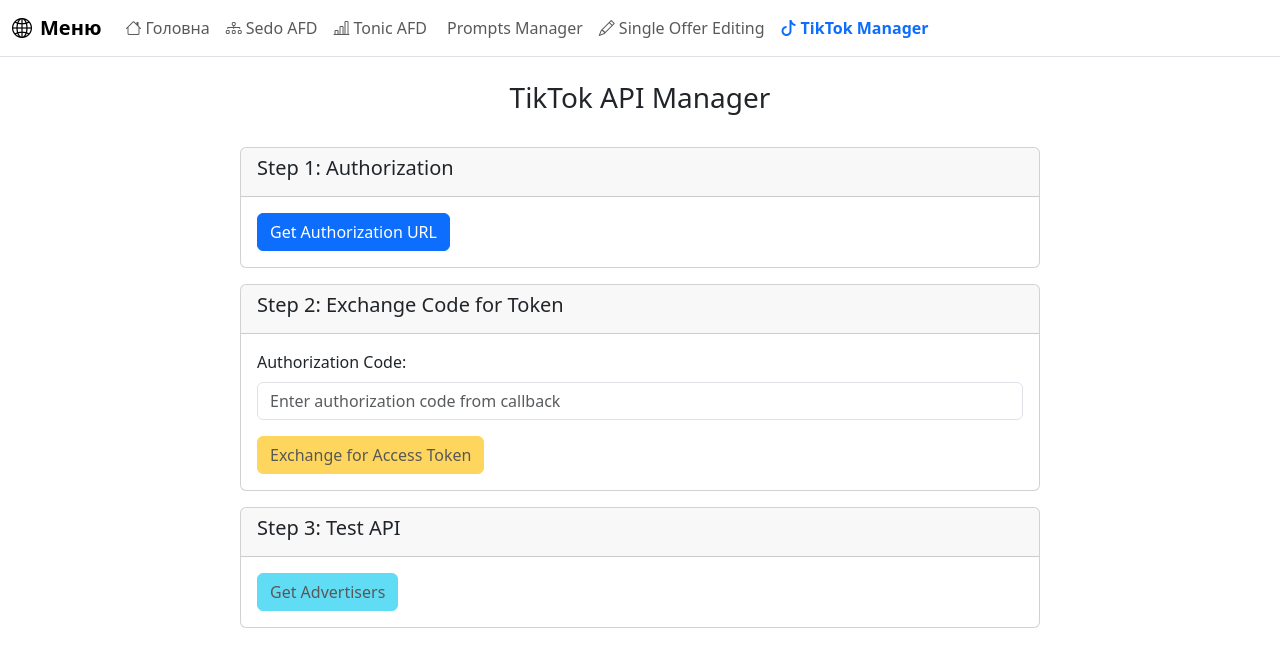
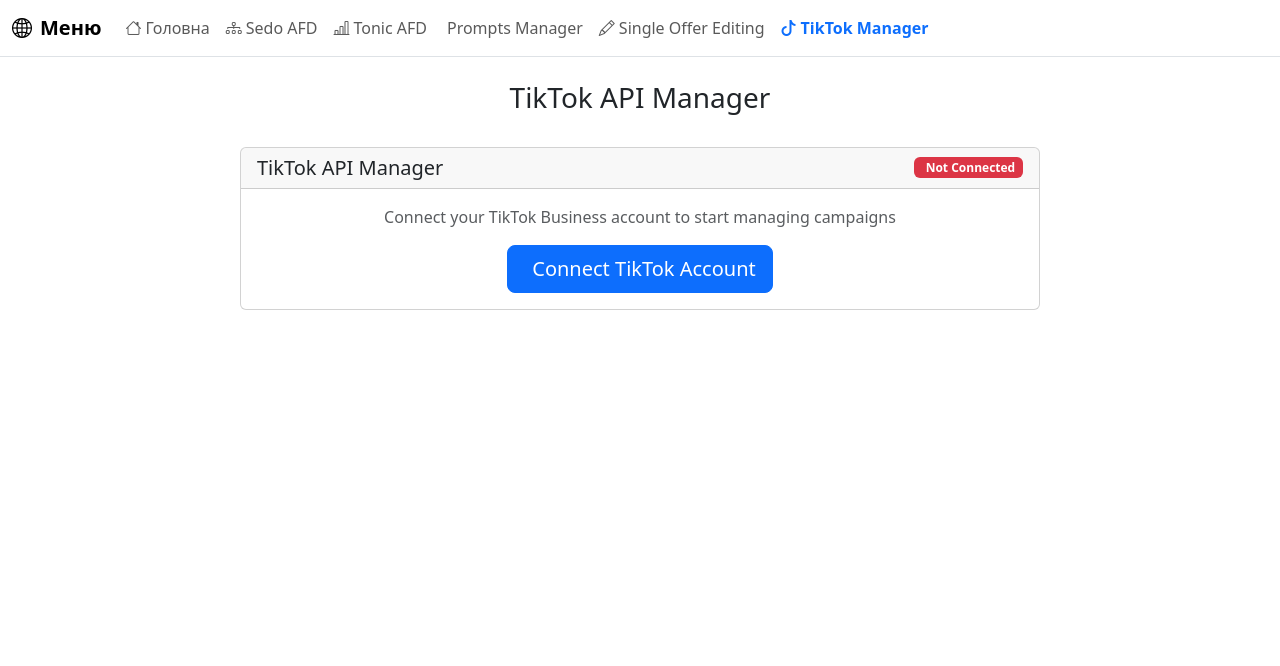
Before and after one commit to GoldenSpade/buy-domains-add-compaigns, a Vue app: page /tiktok-manager in a window 1280 px wide. Shown: the top 666 px of the page. Built offline with nearby package versions, Linux system fonts and the light colour scheme.

Commit message:
TikTok Auth

```diff
--- a/src/components/TikTokManager/TikTokManager.vue
+++ b/src/components/TikTokManager/TikTokManager.vue
@@ -2,135 +2,90 @@
   <div class="container">
     <div class="row">
       <div class="col-12">
-        <!-- Шаг 1: Получение Authorization URL -->
+
+        <!-- Упрощенная панель авторизации -->
         <div class="card mb-3">
-          <div class="card-header">
-            <h5>Step 1: Authorization</h5>
+          <div class="card-header d-flex justify-content-between align-items-center">
+            <h5 class="mb-0">TikTok API Manager</h5>
+            <span v-if="store.isAuthenticated" class="badge bg-success">
+              <i class="fas fa-check me-1"></i>Connected
+            </span>
+            <span v-else class="badge bg-danger">
+              <i class="fas fa-exclamation-triangle me-1"></i>Not Connected
+            </span>
           </div>
           <div class="card-body">
-            <button @click="getAuthUrl" class="btn btn-primary me-2" :disabled="loading">
-              Get Authorization URL
-            </button>
-            <div v-if="authUrl" class="mt-3">
-              <p>Authorization URL:</p>
-              <a :href="authUrl" target="_blank" class="btn btn-success">
-                Open TikTok Authorization
-              </a>
+
+            <!-- Если НЕ авторизован - показать кнопку авторизации -->
+            <div v-if="!store.isAuthenticated" class="text-center">
+              <div v-if="store.loading" class="mb-3">
+                <div class="spinner-border spinner-border-sm me-2" role="status"></div>
+                Connecting to TikTok...
+              </div>
+              <div v-else>
+                <p class="text-muted mb-3">Connect your TikTok Business account to start managing campaigns</p>
+                <button @click="authorizeWithTikTok" class="btn btn-primary btn-lg" :disabled="store.loading">
+                  <i class="fab fa-tiktok me-2"></i>Connect TikTok Account
+                </button>
+              </div>
+              <div v-if="store.error" class="alert alert-danger mt-3">
+                {{ store.error }}
+                <button @click="store.clearError" class="btn-close float-end" aria-label="Close"></button>
+              </div>
             </div>
+
+            <!-- Если авторизован - показать управление -->
+            <div v-else>
+              <div class="d-flex justify-content-between align-items-center">
+                <div>
+                  <i class="fas fa-check-circle text-success me-2"></i>
+                  <strong>TikTok account connected successfully</strong>
+                  <div class="small text-muted mt-1">Ready to manage your advertising campaigns</div>
+                </div>
+                <div>
+                  <button @click="store.testApi" class="btn btn-sm btn-outline-info me-2" :disabled="store.loading">
+                    <i class="fas fa-sync-alt me-1"></i>Test Connection
+                  </button>
+                  <button @click="store.resetStore" class="btn btn-sm btn-outline-danger" :disabled="store.loading">
+                    <i class="fas fa-sign-out-alt me-1"></i>Disconnect
+                  </button>
+                </div>
+              </div>
+
+              <!-- Показать данные рекламодателей если есть -->
+              <div v-if="store.advertisers" class="mt-3">
+                <h6>Connected Advertisers:</h6>
+                <div class="bg-light p-3 rounded">
+                  <pre class="mb-0 small">{{ JSON.stringify(store.advertisers, null, 2) }}</pre>
+                </div>
+              </div>
+            </div>
+
           </div>
         </div>
 
-        <!-- Шаг 2: Обмен кода на токен -->
-        <div class="card mb-3">
-          <div class="card-header">
-            <h5>Step 2: Exchange Code for Token</h5>
-          </div>
-          <div class="card-body">
-            <div class="mb-3">
-              <label for="authCode" class="form-label">Authorization Code:</label>
-              <input
-                v-model="authCode"
-                type="text"
-                class="form-control"
-                id="authCode"
-                placeholder="Enter authorization code from callback"
-              />
-            </div>
-            <button @click="exchangeToken" class="btn btn-warning" :disabled="loading || !authCode">
-              Exchange for Access Token
-            </button>
-            <div v-if="accessToken" class="mt-3">
-              <p><strong>Access Token:</strong></p>
-              <div class="alert alert-success">
-                {{ accessToken }}
-              </div>
-            </div>
-          </div>
-        </div>
-
-        <!-- Шаг 3: Тест API -->
-        <div class="card mb-3">
-          <div class="card-header">
-            <h5>Step 3: Test API</h5>
-          </div>
-          <div class="card-body">
-            <button @click="testApi" class="btn btn-info" :disabled="loading || !accessToken">
-              Get Advertisers
-            </button>
-            <div v-if="advertisers" class="mt-3">
-              <p><strong>Advertisers:</strong></p>
-              <pre class="bg-light p-3">{{ JSON.stringify(advertisers, null, 2) }}</pre>
-            </div>
-          </div>
-        </div>
-
-        <!-- Результаты и ошибки -->
-        <div v-if="error" class="alert alert-danger"><strong>Error:</strong> {{ error }}</div>
-
-        <div v-if="loading" class="text-center">
-          <div class="spinner-border" role="status">
-            <span class="visually-hidden">Loading...</span>
-          </div>
-        </div>
       </div>
     </div>
   </div>
 </template>
 
 <script setup>
-import { ref } from 'vue'
-import axios from 'axios'
+import { useTikTokStore } from '@/stores/tiktokStore'
+import { onMounted } from 'vue'
 
-const loading = ref(false)
-const authUrl = ref('')
-const authCode = ref('')
-const accessToken = ref('')
-const advertisers = ref(null)
-const error = ref('')
+const store = useTikTokStore()
 
-const getAuthUrl = async () => {
-  loading.value = true
-  error.value = ''
+// Автоматическая инициализация при загрузке компонента
+onMounted(async () => {
+  await store.initializeAuth()
+})
 
-  try {
-    const response = await axios.get(`${import.meta.env.VITE_API_BASE_URL}/auth-url`)
-    authUrl.value = response.data.authUrl
-  } catch (err) {
-    error.value = err.response?.data?.error || err.message
+// Упрощенная авторизация - одна кнопка
+const authorizeWithTikTok = async () => {
+  await store.getAuthUrl()
+  if (store.authUrl) {
+    // Открываем в новой вкладке для авторизации
+    window.open(store.authUrl, '_blank')
   }
-
-  loading.value = false
-}
-
-const exchangeToken = async () => {
-  loading.value = true
-  error.value = ''
-
-  try {
-    const response = await axios.post(`${import.meta.env.VITE_API_BASE_URL}/exchange-token`, {
-      auth_code: authCode.value,
-    })
-    accessToken.value = response.data.data.data.access_token
-  } catch (err) {
-    error.value = err.response?.data?.error || err.message
-  }
-
-  loading.value = false
-}
-
-const testApi = async () => {
-  loading.value = true
-  error.value = ''
-
-  try {
-    const response = await axios.get(`${import.meta.env.VITE_API_BASE_URL}/advertisers`, {
-      params: { access_token: accessToken.value },
-    })
-    advertisers.value = response.data.data
-  } catch (err) {
-    error.value = err.response?.data?.error || err.message
-  }
-
-  loading.value = false
 }
 </script>
--- /dev/null
+++ b/src/pages/TikTok/PageTikTokCallback.vue
@@ -0,0 +1,86 @@
+<template>
+  <div class="container mt-5">
+    <div class="row justify-content-center">
+      <div class="col-md-6">
+        <div class="card">
+          <div class="card-header text-center">
+            <h5>TikTok Authorization</h5>
+          </div>
+          <div class="card-body text-center">
+
+            <div v-if="loading" class="mb-3">
+              <div class="spinner-border text-primary" role="status">
+                <span class="visually-hidden">Processing...</span>
+              </div>
+              <p class="mt-3">Processing authorization...</p>
+            </div>
+
+            <div v-else-if="success" class="mb-3">
+              <i class="fas fa-check-circle text-success fa-3x mb-3"></i>
+              <h6 class="text-success">Authorization Successful!</h6>
+              <p class="text-muted">Redirecting to TikTok Manager...</p>
+            </div>
+
+            <div v-else-if="error" class="mb-3">
+              <i class="fas fa-exclamation-circle text-danger fa-3x mb-3"></i>
+              <h6 class="text-danger">Authorization Failed</h6>
+              <p class="text-muted">{{ error }}</p>
+              <router-link to="/tiktok-manager" class="btn btn-primary">
+                Try Again
+              </router-link>
+            </div>
+
+          </div>
+        </div>
+      </div>
+    </div>
+  </div>
+</template>
+
+<script setup>
+import { ref, onMounted } from 'vue'
+import { useRoute, useRouter } from 'vue-router'
+import { useTikTokStore } from '@/stores/tiktokStore'
+
+const route = useRoute()
+const router = useRouter()
+const store = useTikTokStore()
+
+const loading = ref(true)
+const success = ref(false)
+const error = ref('')
+
+onMounted(async () => {
+  try {
+    // Извлекаем auth_code из URL параметров
+    const authCode = route.query.auth_code || route.query.code
+
+    if (!authCode) {
+      error.value = 'Authorization code not found in URL parameters'
+      loading.value = false
+      return
+    }
+
+    console.log('Processing TikTok callback with auth_code:', authCode)
+
+    // Обрабатываем авторизацию через store
+    const authSuccess = await store.handleAuthCallback(authCode)
+
+    if (authSuccess) {
+      success.value = true
+      // Перенаправляем на страницу TikTok Manager через 2 секунды
+      setTimeout(() => {
+        router.push('/tiktok-manager')
+      }, 2000)
+    } else {
+      error.value = store.error || 'Failed to process authorization'
+    }
+
+  } catch (err) {
+    console.error('Error processing TikTok callback:', err)
+    error.value = err.message || 'Unexpected error occurred'
+  } finally {
+    loading.value = false
+  }
+})
+</script>
--- /dev/null
+++ b/src/stores/tiktokStore.js
@@ -0,0 +1,226 @@
+import { defineStore } from 'pinia'
+import { ref, watch } from 'vue'
+
+export const useTikTokStore = defineStore('tiktok', () => {
+  const loading = ref(false)
+  const authUrl = ref('')
+  const authCode = ref('')
+  const accessToken = ref(loadFromLocalStorage('tiktok_access_token') || '')
+  const advertisers = ref(null)
+  const error = ref('')
+  const isAuthenticated = ref(false)
+
+  // Загрузка из localStorage
+  function loadFromLocalStorage(key) {
+    try {
+      const value = localStorage.getItem(key)
+      return value ? JSON.parse(value) : null
+    } catch (e) {
+      console.warn(`Failed to load ${key} from localStorage:`, e)
+      return null
+    }
+  }
+
+  // Сохранение в localStorage
+  function saveToLocalStorage(key, value) {
+    try {
+      localStorage.setItem(key, JSON.stringify(value))
+    } catch (e) {
+      console.warn(`Failed to save ${key} to localStorage:`, e)
+    }
+  }
+
+  // Очистка localStorage
+  function clearFromLocalStorage() {
+    try {
+      localStorage.removeItem('tiktok_access_token')
+      localStorage.removeItem('tiktok_is_authenticated')
+    } catch (e) {
+      console.warn('Failed to clear tokens from localStorage:', e)
+    }
+  }
+
+  // Отслеживание изменений токена для сохранения
+  watch(accessToken, (newToken) => {
+    if (newToken) {
+      saveToLocalStorage('tiktok_access_token', newToken)
+    }
+  })
+
+  const getAuthUrl = async () => {
+    loading.value = true
+    error.value = ''
+
+    try {
+      const redirectBaseUrl = import.meta.env.VITE_REDIRECT_BASE_URL
+      const response = await fetch(`${import.meta.env.VITE_API_BASE_URL}/tiktok/auth-url?redirect_base_url=${encodeURIComponent(redirectBaseUrl)}`)
+      const data = await response.json()
+
+      if (data.success) {
+        authUrl.value = data.authUrl
+      } else {
+        error.value = data.error || 'Failed to get authorization URL'
+      }
+    } catch (err) {
+      error.value = err.message
+    }
+
+    loading.value = false
+  }
+
+  const exchangeToken = async () => {
+    if (!authCode.value) {
+      error.value = 'Authorization code is required'
+      return
+    }
+
+    loading.value = true
+    error.value = ''
+
+    try {
+      const response = await fetch(`${import.meta.env.VITE_API_BASE_URL}/tiktok/exchange-token`, {
+        method: 'POST',
+        headers: {
+          'Content-Type': 'application/json',
+        },
+        body: JSON.stringify({
+          auth_code: authCode.value,
+        }),
+      })
+
+      const data = await response.json()
+
+      if (data.success) {
+        accessToken.value = data.data.data.access_token
+        isAuthenticated.value = true
+
+        // Принудительное сохранение в localStorage
+        saveToLocalStorage('tiktok_access_token', accessToken.value)
+        saveToLocalStorage('tiktok_is_authenticated', true)
+
+        loading.value = false
+        return true
+      } else {
+        error.value = data.error || 'Failed to exchange token'
+        loading.value = false
+        return false
+      }
+    } catch (err) {
+      error.value = err.message
+      loading.value = false
+      return false
+    }
+  }
+
+  const testApi = async () => {
+    if (!accessToken.value) {
+      error.value = 'Access token is required'
+      return false
+    }
+
+    loading.value = true
+    error.value = ''
+
+    try {
+      const response = await fetch(`${import.meta.env.VITE_API_BASE_URL}/tiktok/advertisers?access_token=${encodeURIComponent(accessToken.value)}`)
+      const data = await response.json()
+
+      if (data.success) {
+        advertisers.value = data.data
+        loading.value = false
+        return true
+      } else {
+        error.value = data.error || 'Failed to get advertisers'
+        loading.value = false
+        return false
+      }
+    } catch (err) {
+      error.value = err.message
+      loading.value = false
+      return false
+    }
+  }
+
+  const clearError = () => {
+    error.value = ''
+  }
+
+
+  // Автоматическая инициализация токенов
+  const initializeAuth = async () => {
+    console.log('Initializing TikTok auth...')
+
+    // Проверяем есть ли сохраненный токен
+    if (!accessToken.value) {
+      console.log('No access token found, need manual authentication')
+      isAuthenticated.value = false
+      return false
+    }
+
+    // Проверяем работоспособность токена через тестовый API вызов
+    console.log('Checking token validity...')
+    const isValid = await testApi()
+    if (isValid) {
+      console.log('TikTok authentication successful')
+      isAuthenticated.value = true
+      return true
+    } else {
+      console.log('Token invalid, need manual authentication')
+      clearFromLocalStorage()
+      resetStore()
+      return false
+    }
+  }
+
+  const resetStore = () => {
+    loading.value = false
+    authUrl.value = ''
+    authCode.value = ''
+    accessToken.value = ''
+    advertisers.value = null
+    error.value = ''
+    isAuthenticated.value = false
+    clearFromLocalStorage()
+  }
+
+  // Проверка на существование сохраненных токенов при инициализации
+  if (accessToken.value) {
+    isAuthenticated.value = loadFromLocalStorage('tiktok_is_authenticated') || false
+  }
+
+  // Автоматическая обработка callback с auth_code
+  const handleAuthCallback = async (authCodeFromUrl) => {
+    if (!authCodeFromUrl) {
+      error.value = 'Authorization code not found in URL'
+      return false
+    }
+
+    authCode.value = authCodeFromUrl
+    const success = await exchangeToken()
+
+    if (success) {
+      // Очищаем authCode после успешного обмена
+      authCode.value = ''
+      return true
+    }
+
+    return false
+  }
+
+  return {
+    loading,
+    authUrl,
+    authCode,
+    accessToken,
+    advertisers,
+    error,
+    isAuthenticated,
+    initializeAuth,
+    getAuthUrl,
+    exchangeToken,
+    testApi,
+    handleAuthCallback,
+    clearError,
+    resetStore,
+  }
+})
```
Also changed, not shown: src/router/index.js (+8 -1 lines), src/pages/TikTok/PageTikTokManager.vue (renamed from src/pages/PageTikTokManager.vue), 2 other files (tests, documents, lock files or other folders).
